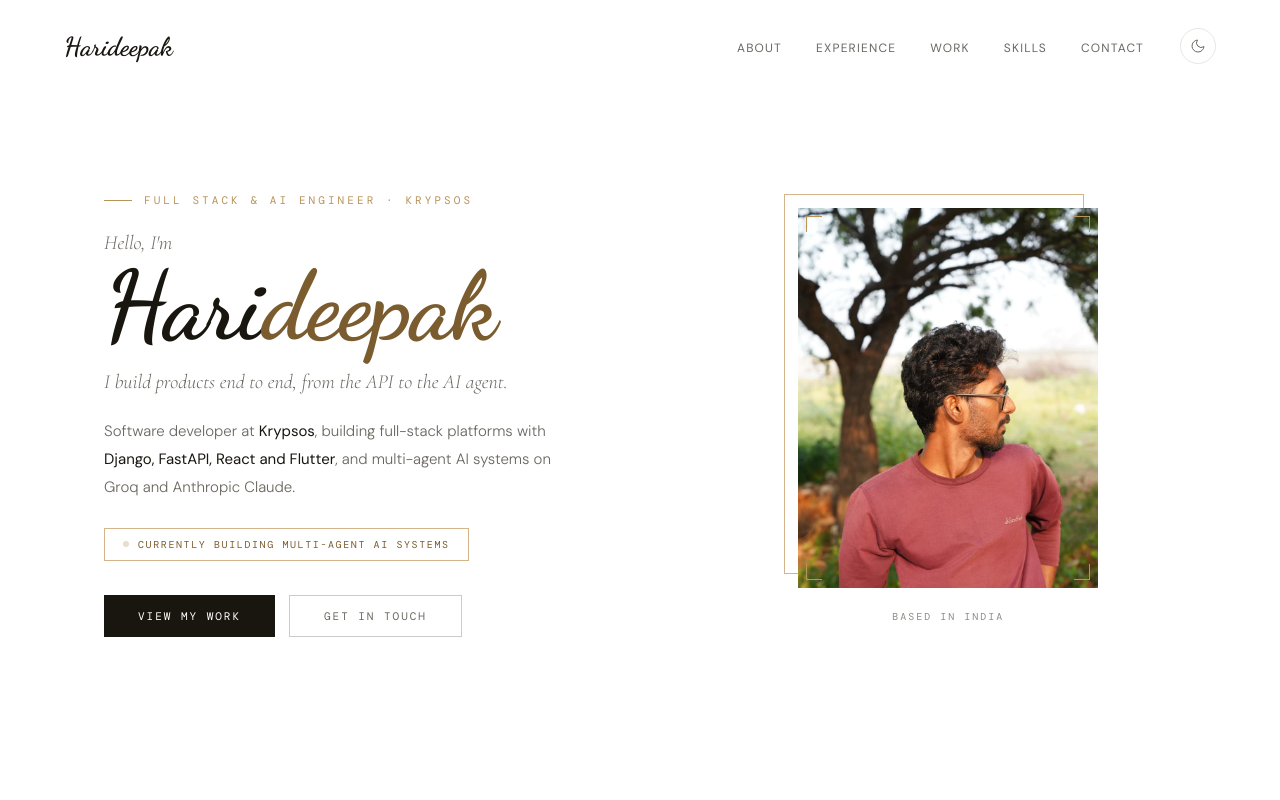
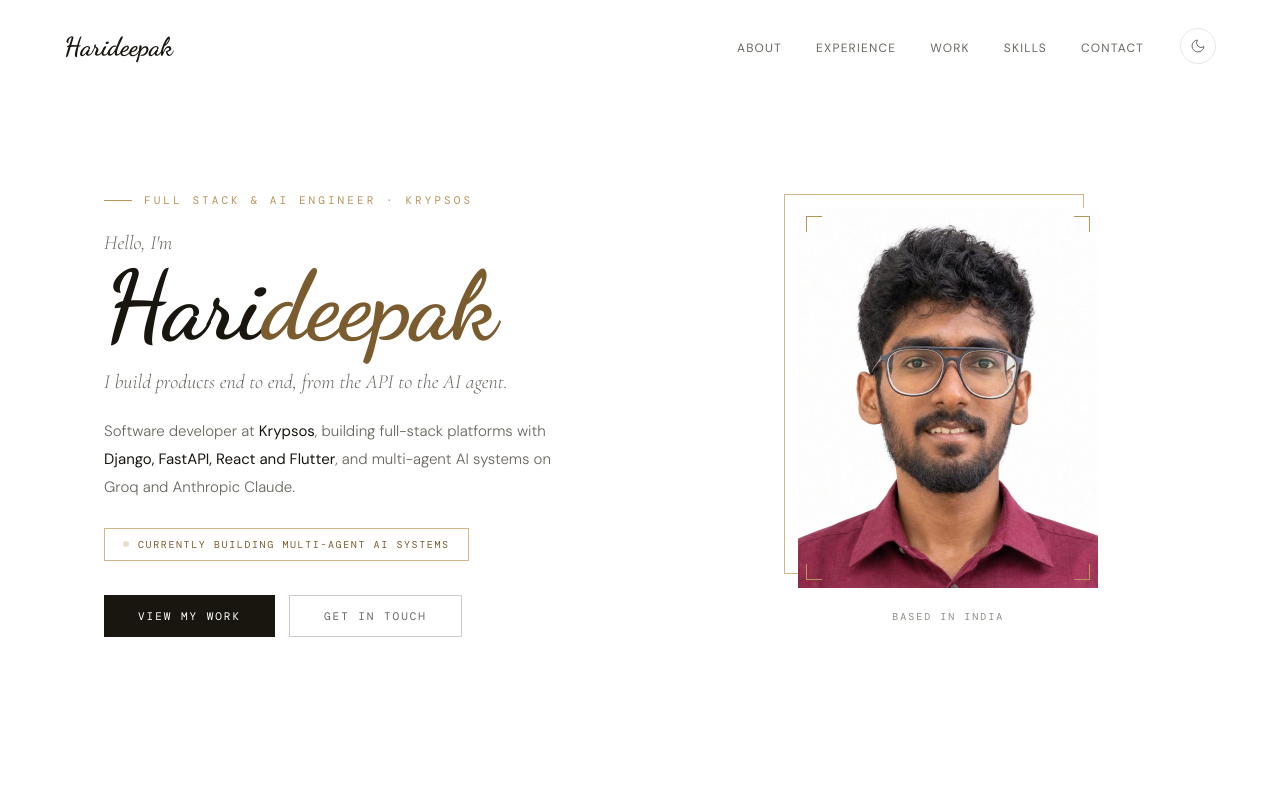
Before and after one commit to harideepak2004/Harideepak, a React (Vite) app: page / in a window 1280 px wide. Shown: the top 800 px of the page. Built offline with nearby package versions, Linux system fonts and the light colour scheme; a web font is replaced by a local one.

Commit message:
Update profile photo

```diff
--- a/src/data.js
+++ b/src/data.js
@@ -10,7 +10,7 @@ export const profile = {
   title: 'Full Stack & AI Engineer',
   company: 'Krypsos',
   location: 'Based in India',
-  photo: '/portfolio dp.jpeg',
+  photo: '/img/profile.jpg',
   tagline: 'I build products end to end, from the API to the AI agent.',
   status: 'Currently building multi-agent AI systems',
   email: 'harideepak.s10@gmail.com',
```
Also changed, not shown: public/img/og.jpg, public/img/profile.jpg (added).
